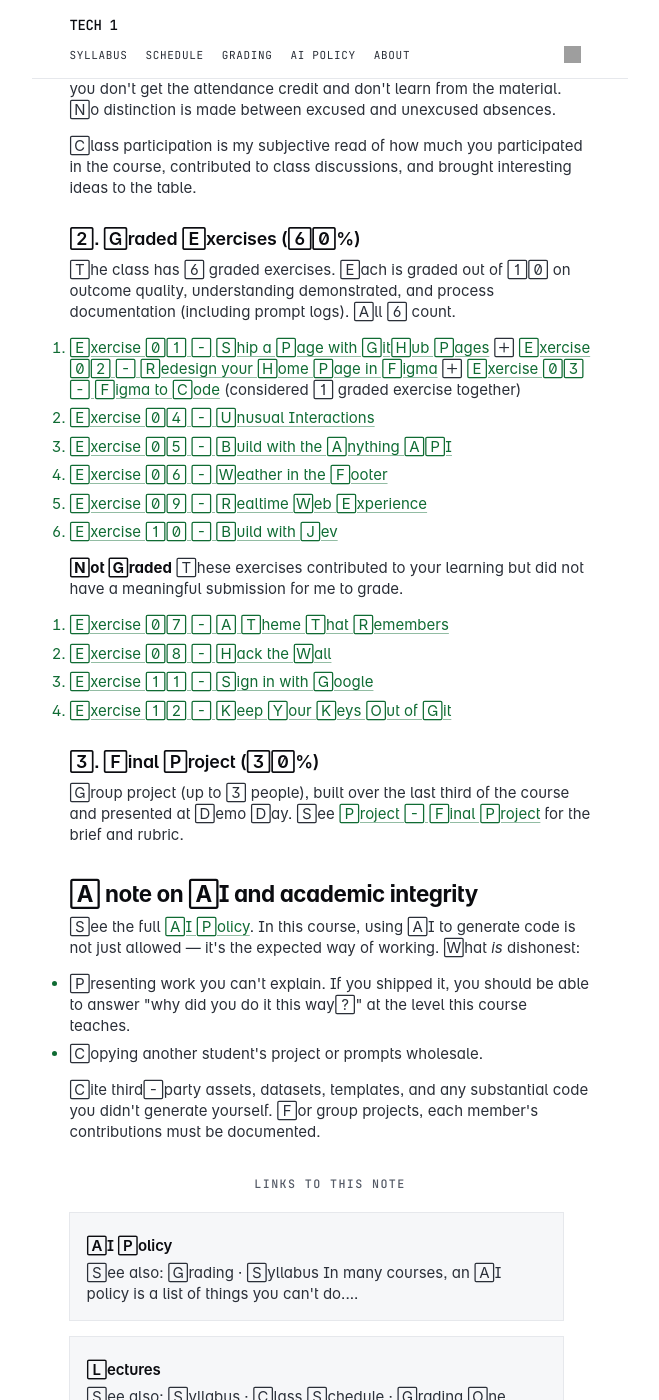
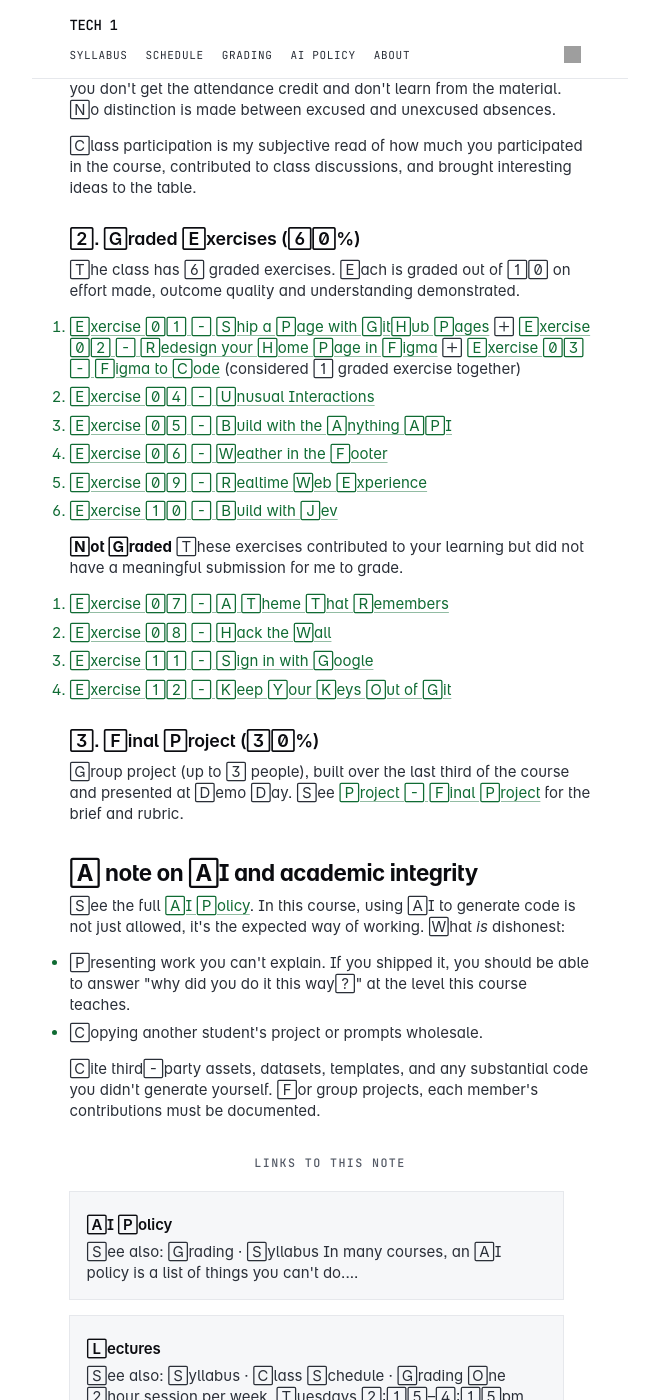
Before and after one commit to gyanl/tech1, a Jekyll site: the page built from _notes/Grading.md, in a window 1280 px wide and 1400 px high, scrolled down 527 px. Shown: the whole window, without its empty margins (310-969 px from the left). Built offline with Jekyll 4.4.1, drawn with Linux system fonts in a browser that asks for light colours; some web fonts are replaced; grey boxes are pictures that could not be loaded.

Commit message:
Update Grading.md

```diff
--- a/_notes/Grading.md
+++ b/_notes/Grading.md
@@ -25,7 +25,7 @@ Class participation is my subjective read of how much you participated in the co
 
 #### 2. Graded Exercises (60%)
 
-The class has 6 graded exercises. Each is graded out of 10 on outcome quality, understanding demonstrated, and process documentation (including prompt logs). All 6 count.
+The class has 6 graded exercises. Each is graded out of 10 on effort made, outcome quality and understanding demonstrated.
 
 1. [[Exercise 01 - Ship a Page with GitHub Pages]] + [[Exercise 02 - Redesign your Home Page in Figma]] + [[Exercise 03 - Figma to Code]] (considered 1 graded exercise together)
 2. [[Exercise 04 - Unusual Interactions]]
@@ -48,7 +48,7 @@ Group project (up to 3 people), built over the last third of the course and pres
 
 ### A note on AI and academic integrity
 
-See the full [[AI Policy]]. In this course, using AI to generate code is not just allowed — it's the expected way of working. What *is* dishonest:
+See the full [[AI Policy]]. In this course, using AI to generate code is not just allowed, it's the expected way of working. What *is* dishonest:
 
 - Presenting work you can't explain. If you shipped it, you should be able to answer "why did you do it this way?" at the level this course teaches.
 - Copying another student's project or prompts wholesale.
```
